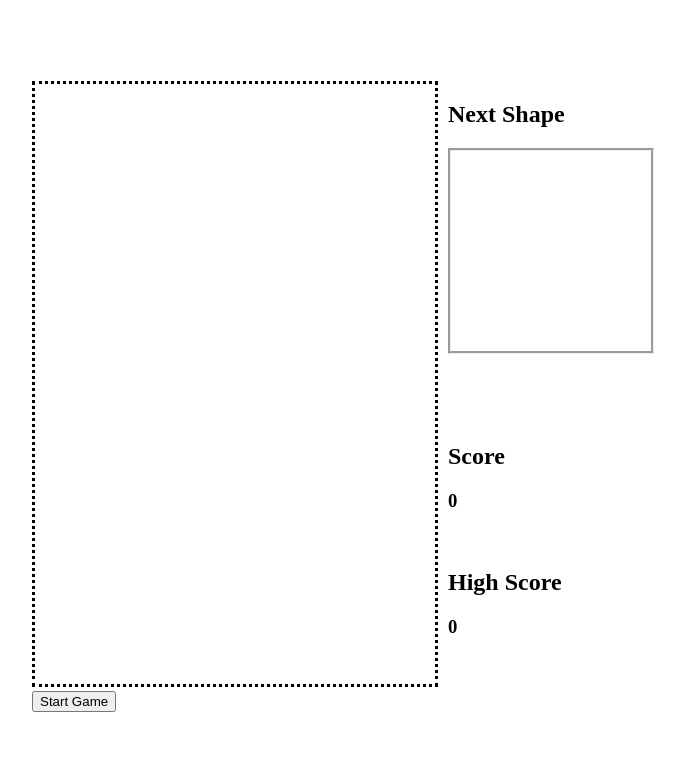
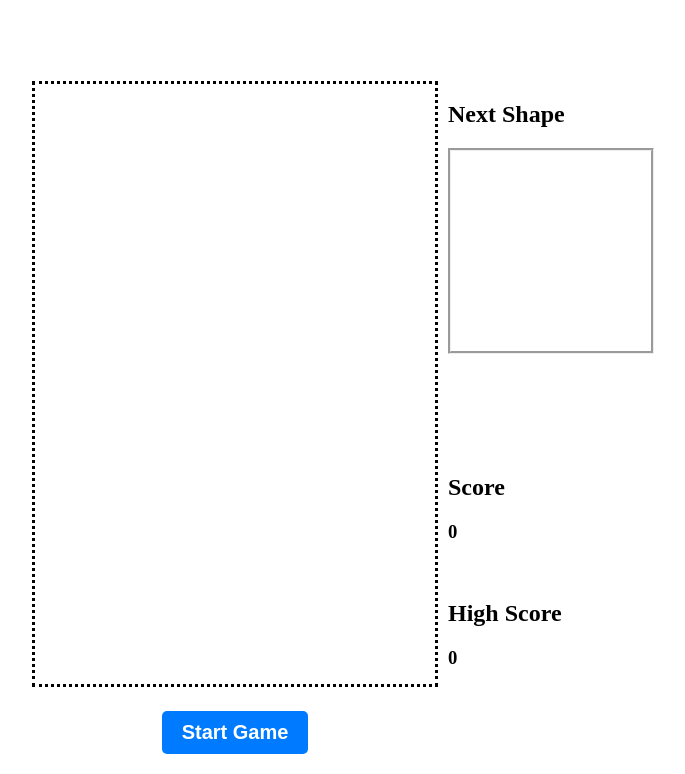
Before and after one commit to den330/TetrisAttempt, a plain HTML site: page index.html in a window 1280 px wide. Shown: the part 79-853 px from the top of the page, without its empty margins (288-973 px from the left). Before the commit the page ends 800 px from the top, so only its background shows below. Drawn offline with Linux system fonts and the light colour scheme.

Commit message:
button style

```diff
--- a/index.css
+++ b/index.css
@@ -21,6 +21,20 @@
 
 button {
   display: block;
+  margin: 20px auto; /* Centers the button horizontally */
+  padding: 10px 20px; /* Top and bottom padding, Left and right padding */
+  font-size: 20px; /* Text size */
+  font-weight: bold; /* Text weight */
+  color: white; /* Text color */
+  background-color: #007bff; /* Button color */
+  border: none; /* Removes the border */
+  border-radius: 5px; /* Rounded corners */
+  cursor: pointer; /* Changes cursor to a pointer on hover */
+  transition: background-color 0.3s ease; /* Smooth transition for hover effect */
+}
+
+button:hover {
+  background-color: #0056b3; /* Darker shade on hover */
 }
 
 .nextContainer {
```
